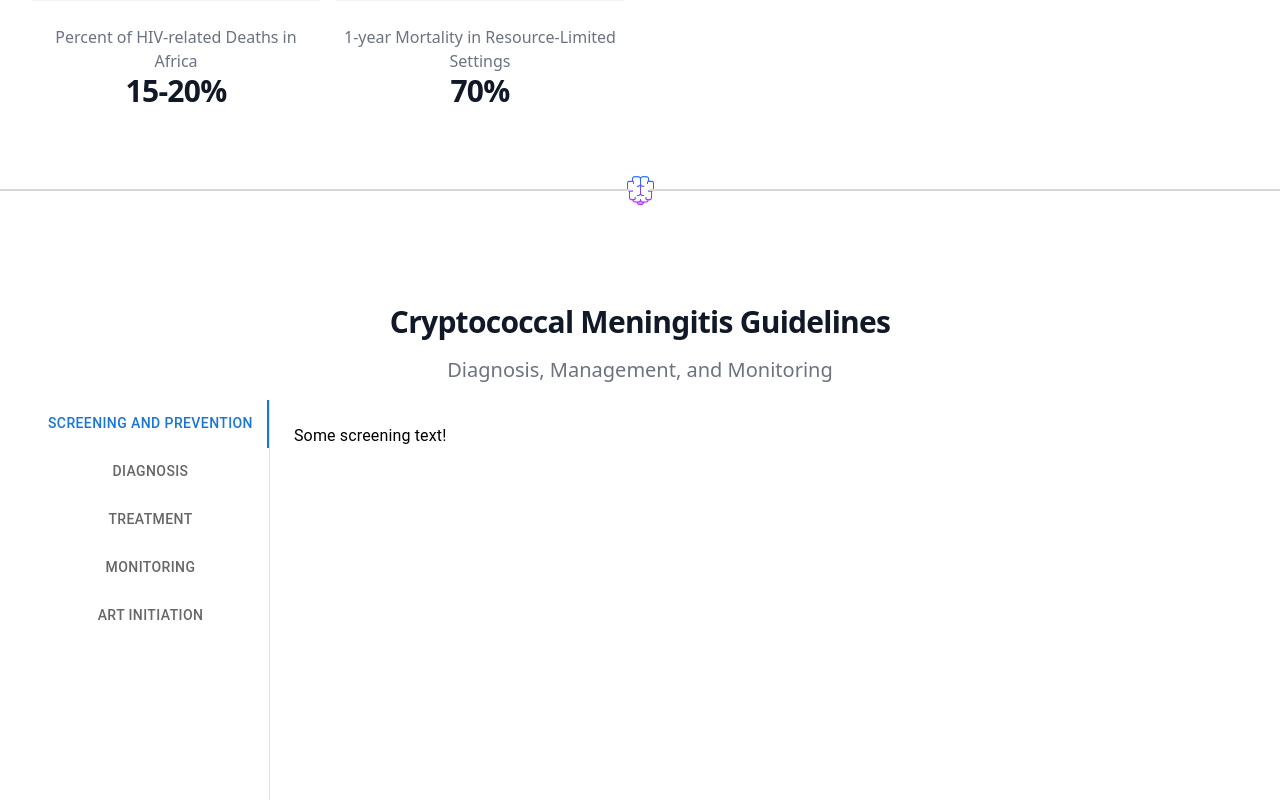
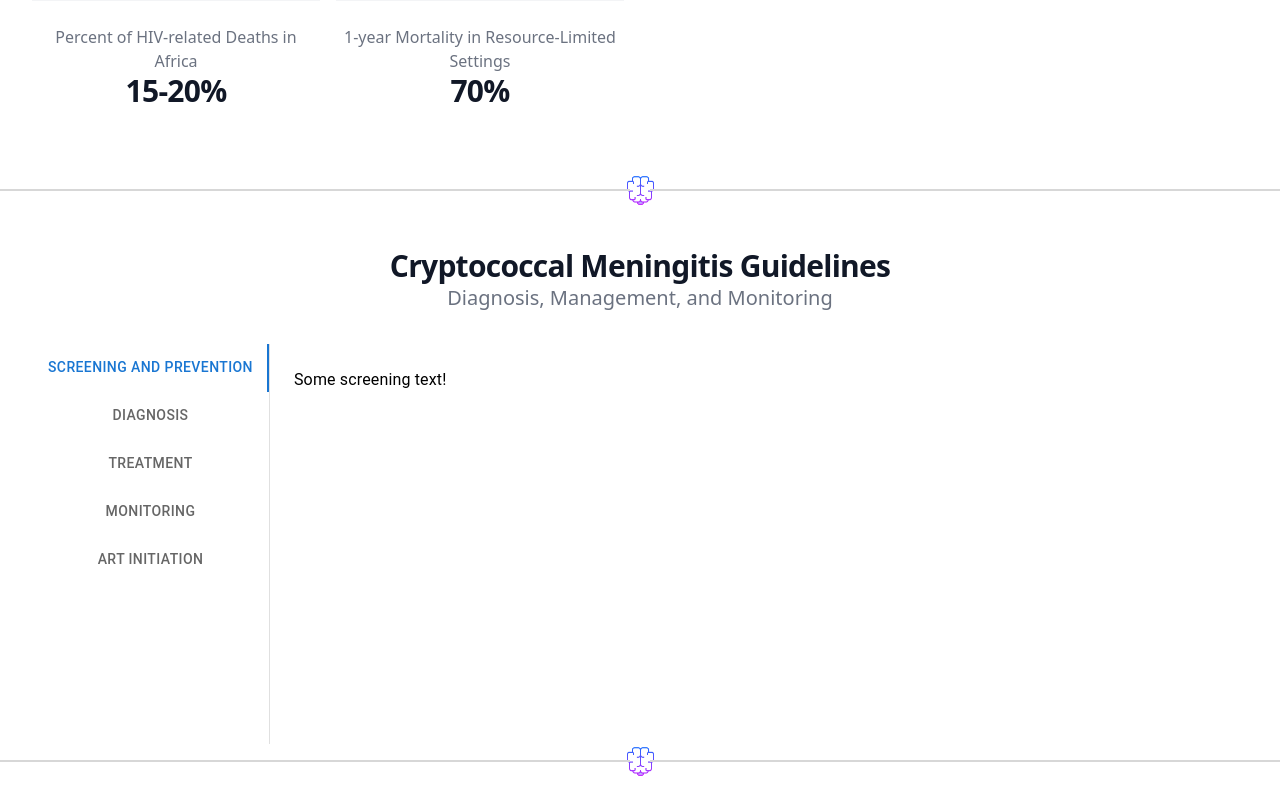
Before and after one commit to mfpullen22/chai, a React (Create React App) app: page / in a window 1280 px wide. Shown: the part 1215-2015 px from the top of the page. After the commit the page ends 1994 px from the top, so only its background shows below. Built offline with nearby package versions, Linux system fonts and the light colour scheme; a web font is replaced by a local one.

Commit message:
Tweaked some margins in guidelines component

```diff
--- a/src/components/guidelines.js
+++ b/src/components/guidelines.js
@@ -53,11 +53,11 @@ function TabPanel(props) {
     return (
         <section
         aria-labelledby="collection-heading"
-        className="max-w-xl mx-auto pt-24 px-4 sm:pt-24 sm:px-24 lg:max-w-7xl lg:px-8">
+        className="max-w-xl mx-auto pt-18 px-4 sm:pt-10 sm:px-20 lg:max-w-7xl lg:px-8">
             <h2 className="text-3xl font-extrabold tracking-tight text-gray-900">
                 Cryptococcal Meningitis Guidelines
             </h2>
-            <p className="my-4 text-xl text-gray-500">
+            <p className="mt-0 mb-8 text-xl text-gray-500">
                 Diagnosis, Management, and Monitoring
             </p>
                 <Box
--- a/src/components/home.js
+++ b/src/components/home.js
@@ -138,6 +138,7 @@ function Home() {
         <Intro />
         <HRbrain />
         <Guidelines id="guidelines" />
+        <HRbrain />
       </main>
     </div>
   )
```
